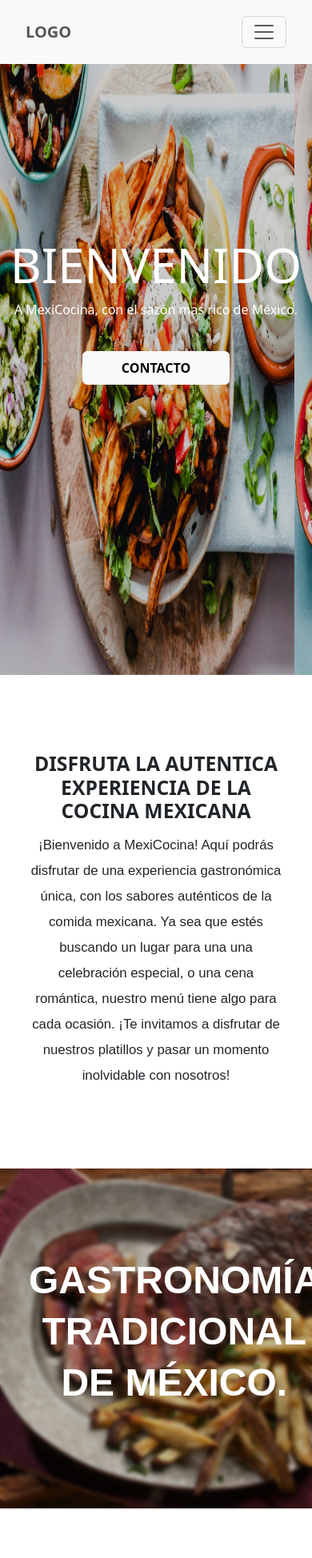
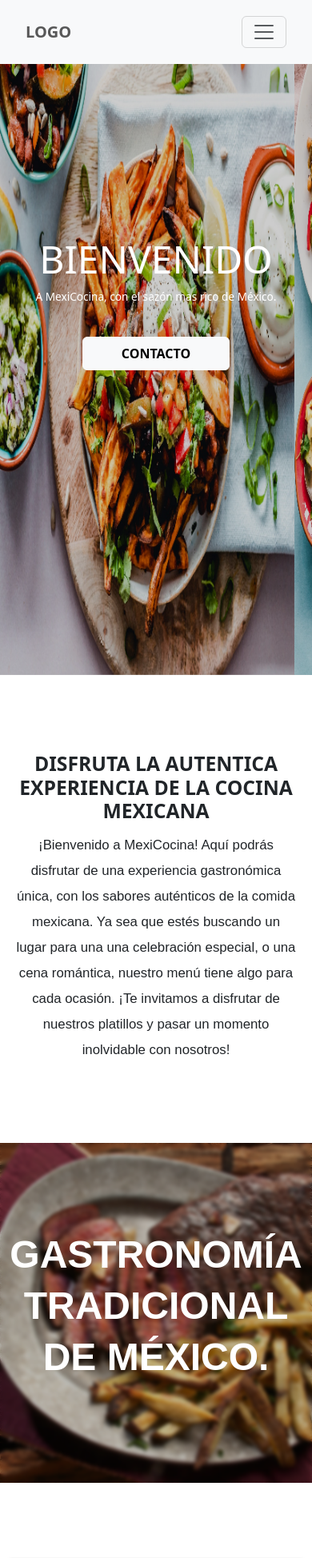
Before and after one commit to Caarlos94/MexiCocina, a plain HTML site: page index.html in a window 390 px wide. Shown: the top 1948 px of the page at 80% size. Drawn offline with nearby package versions, Linux system fonts and the light colour scheme; a web font is replaced by a local one.

Commit message:
se modifico tamaño de H1

```diff
--- a/index.html
+++ b/index.html
@@ -107,7 +107,7 @@
 
   <!-- Primer Seccion -->
   <section class="container container-primer-sec d-flex">
-    <div class="px-4 d-flex flex-column">
+    <div class="px-2 d-flex flex-column">
       <h2 class="fw-bold">DISFRUTA LA AUTENTICA EXPERIENCIA DE LA COCINA MEXICANA</h2>
       <p class="texto-sec py-1"> ¡Bienvenido a MexiCocina! Aquí podrás disfrutar de una experiencia gastronómica
         única, con los sabores auténticos de la comida mexicana. Ya sea que estés buscando un lugar para una una
@@ -122,7 +122,7 @@
     <div class="fondo-negro-2">
       <div class="container container-primer-sep d-flex flex-column justify-content-center mx-auto">
         <div>
-          <div class="px-4 d-flex">
+          <div class="d-flex">
             <p class="texto-sep py-1"> GASTRONOMÍA TRADICIONAL DE MÉXICO. </p>
           </div>
         </div>
--- a/style.css
+++ b/style.css
@@ -33,6 +33,11 @@ body {
 .carousel-item {
   width: 100%;
   height: 100vh;
+}
+
+.carousel-inner img {
+  width: 100%;
+  height: 100%;
 }
 
 .titulo-contenedor {
@@ -423,10 +428,10 @@ div > .bi {
 
 @media screen and (max-width: 610px) {
   h1 {
-    font-size: 3.75rem;
+    font-size: 3rem;
   }
   .titulo-contenedor p {
-    font-size: 1rem;
+    font-size: 0.85rem;
   }
   .texto-sep {
     font-size: 3rem;
```
